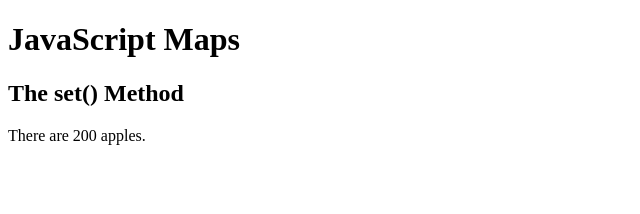
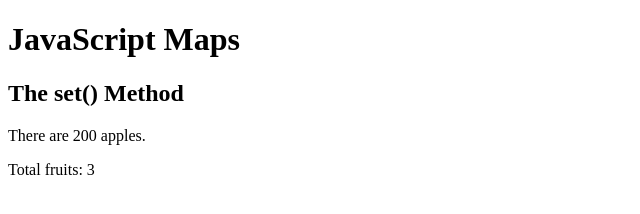
Before and after one commit to Himaja571/Web-dev, a plain HTML site: page Javascript5/mapset.html in a window 1280 px wide. Shown: the whole page, without its empty margins (0-640 px from the left). Drawn offline with Linux system fonts and the light colour scheme.

Commit message:
Intial commit

```diff
--- a/Javascript5/mapset.html
+++ b/Javascript5/mapset.html
@@ -5,6 +5,7 @@
 <h2>The set() Method</h2>
 
 <p id="demo"></p>
+<p id="demo2"></p>
 
 <script>
 // Create new Map
@@ -19,6 +20,7 @@
 let numb = fruits.get("apples");
 
 document.getElementById("demo").innerHTML = "There are " + numb + " apples.";
+document.getElementById("demo2").innerHTML = "Total fruits: " + fruits.size;
 </script>
 
 </body>
```
